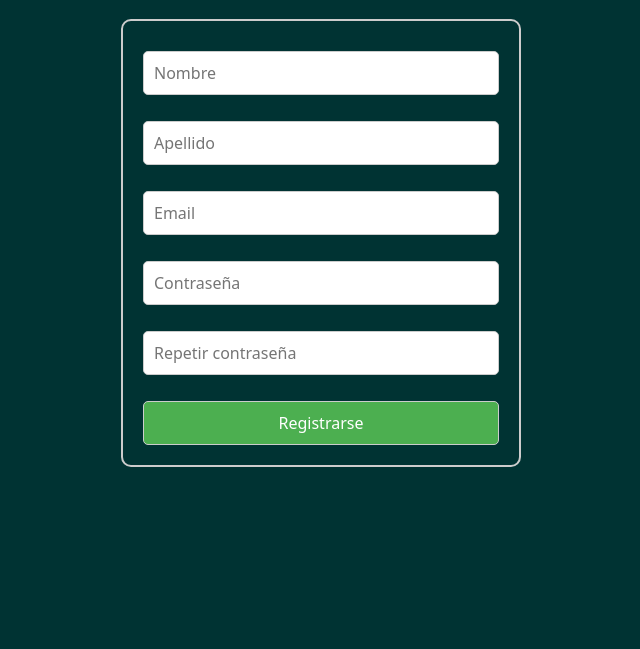
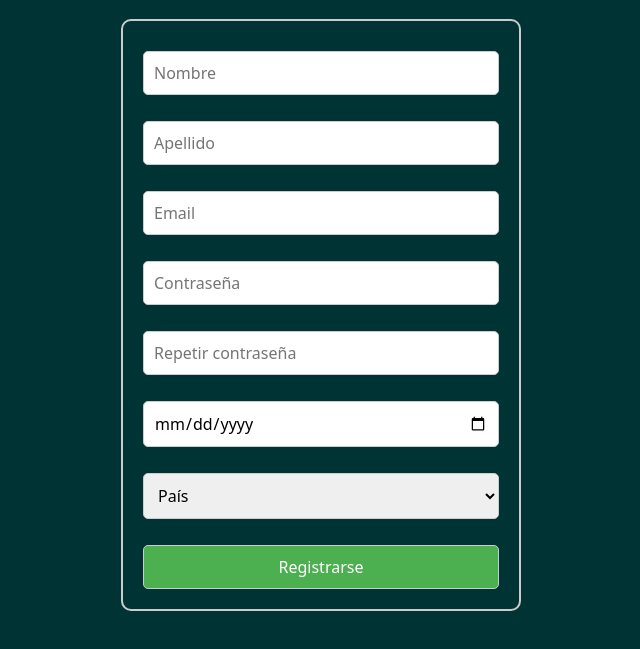
Before and after one commit to maxiflores9902/maxiflores9902.github.io, a plain HTML site: page html/registry.html in a window 1280 px wide. Shown: the part 67-716 px from the top of the page, without its empty margins (319-959 px from the left). Drawn offline with Linux system fonts and the light colour scheme.

Commit message:
Refactor form registry & login

```diff
--- a/css/registry-styles.css
+++ b/css/registry-styles.css
@@ -2,6 +2,7 @@
     box-sizing: border-box;
     font-family: system-ui, -apple-system, BlinkMacSystemFont, 'Segoe UI', Roboto, Oxygen, Ubuntu, Cantarell, 'Open Sans', 'Helvetica Neue', sans-serif;
     font-size: 1rem;
+    font-weight: 500;
 }
 
 body{
@@ -12,6 +13,7 @@ body{
     color:white;
     font-size: 2rem;
     text-align: center;
+    font-weight: 700;
 }
 
 /* Estilo general del formulario */
@@ -23,12 +25,14 @@ body{
     border: 2px solid #ccc;
     border-radius: 10px;
 
+    /* Estilo para el href del formulario de inicio */
     .registry {
         display: block;
-        font-size: 1.1rem;
+        font-size: 1rem;
         text-decoration: none;
         text-align: center;
         color: white;
+        margin-top: 15px;
     }
 
     .label {
@@ -41,9 +45,25 @@ body{
         border: 1px solid #ccc;
         border-radius: 5px;
         margin-top: 10px;
-        font-weight: 500;
         text-align: left;
     }
+    /* Formulario de ingreso */
+    .country{
+        width: 100%;
+        padding: 10px;
+        border: 1px solid #ccc;
+        border-radius: 5px;
+        margin-top: 10px;
+    }
+    /* formulario de ingreso */
+    .date{
+        width: 100%;
+        padding: 10px;
+        border: 1px solid #ccc;
+        border-radius: 5px;
+        margin-top: 10px;
+    }
+
     /* Estilos para el botón de registro */
     .button{
         background-color: #4CAF50;
@@ -52,7 +72,6 @@ body{
         border: 1px solid #ccc;
         border-radius: 5px;
         margin-top: 10px;
-        font-weight: 500;
         color: white;
 
         &:hover{
--- a/html/registry.html
+++ b/html/registry.html
@@ -13,30 +13,48 @@
 
     <form class="form">
         <div>
-            <input class="input" placeholder="Nombre" id="nombre" name="nombre" required>
+            <input class="input" placeholder="Nombre" id="nombre" name="nombre" required type="text">
             <p class="error-text"></p>
         </div>
         <div>
-            <input class="input" placeholder="Apellido" id="apellido" name="apellido" required>
+            <input class="input" placeholder="Apellido" id="apellido" name="apellido" required type="text">
             <p class="error-text"></p>
         </div>
         <div>
-            <input class="input" placeholder="Email" id="email" name="email" required>
+            <input class="input" placeholder="Email" id="email" name="email" required type="email">
             <p class="error-text"></p>
         </div>
         <div>
-            <input class="input" placeholder="Contraseña" id="contrasena" name="contrasena" required>
+            <input class="input" placeholder="Contraseña" id="contrasena" name="contrasena" required type="password">
             <p class="error-text"></p>
         </div>
         <div>
-            <input class="input" placeholder="Repetir contraseña" id="confirmarContrasena" name="confirmarContrasena" required>
+            <input class="input" placeholder="Repetir contraseña" id="confirmarContrasena" name="confirmarContrasena" required type="password">
+            <p class="error-text"></p>
+        </div>
+        <div>
+            <input class="date" placeholder="Fecha de Nacimiento (dd/mm/aaaa)" required id="fechaNacimiento" name="fechaNacimiento"  type="date">
+            <p class="error-text"></p>
+        </div>
+        <div>
+            <select class="country" name="country" id="country">
+                <option value="">País</option>
+                <option value="AR">Argentina</option>
+                <option value="BO">Bolivia</option>
+                <option value="BR">Brasil</option>
+                <option value="CH">Chile</option>
+                <option value="CO">Colombia</option>
+                <option value="EC">Ecuador</option>
+                <option value="PY">Paraguay</option>
+                <option value="PE">Perú</option>
+                <option value="UY">Uruguay</option>
+                <option value="VE">Venezuela</option>
+            </select>
             <p class="error-text"></p>
         </div>
         <div>
             <button class="button" type="submit">Registrarse</button>
         </div>
-
-
     </form>
 </body>
 
```
